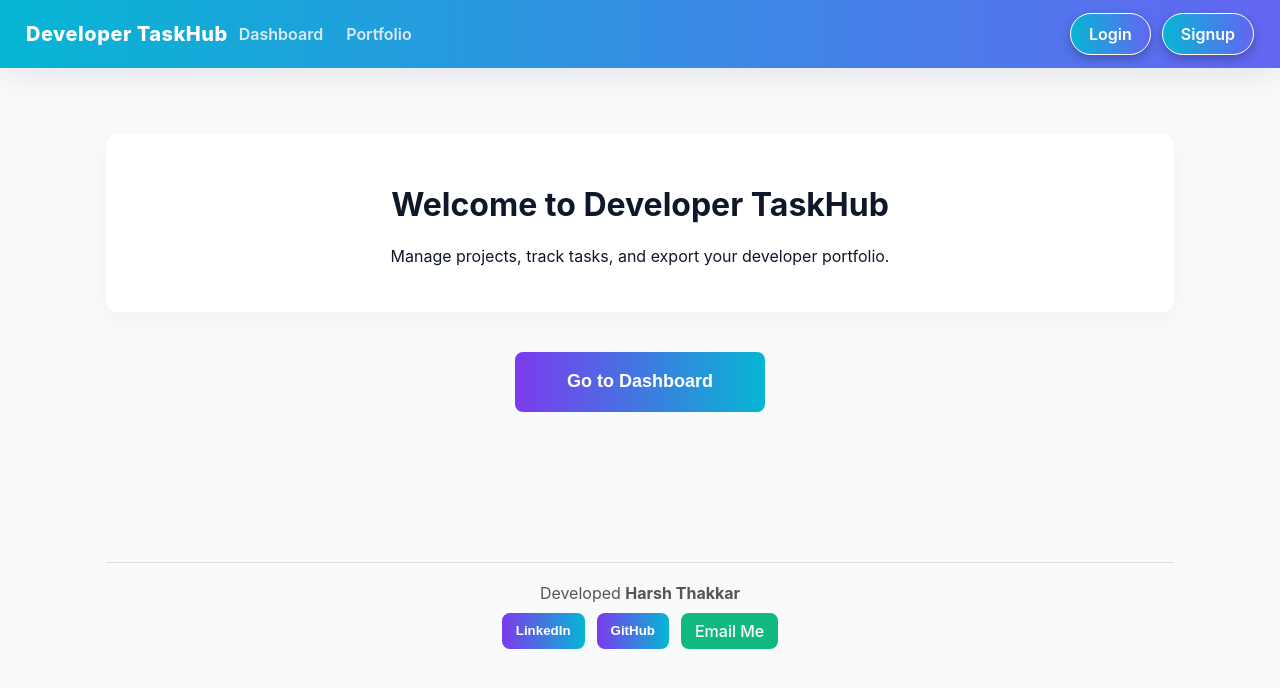
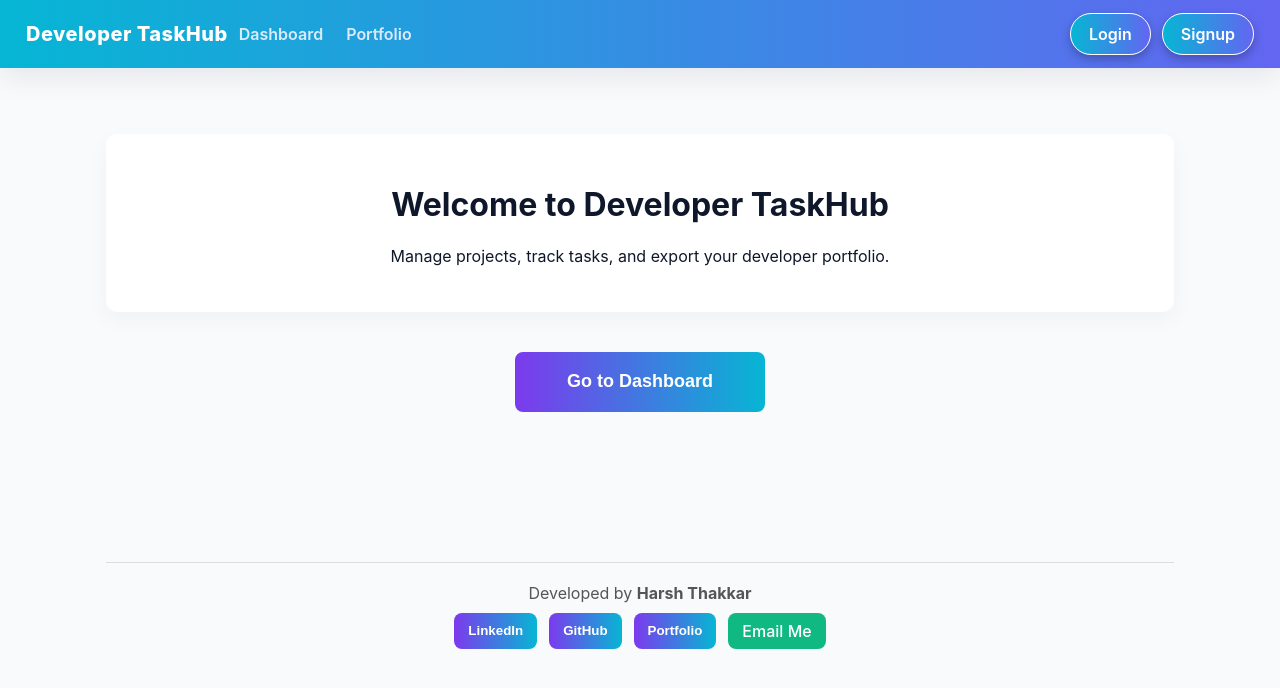
Before and after one commit to HarshThakkar15/Developer-TaskHub, a React (Create React App) app in the folder frontend/: page / in a window 1280 px wide. Shown: the top 688 px of the page. Built offline with nearby package versions, Linux system fonts and the light colour scheme; no server answers.

Commit message:
Update footer

```diff
--- a/frontend/src/pages/Home.js
+++ b/frontend/src/pages/Home.js
@@ -35,7 +35,7 @@ export default function Home() {
         }}
       >
         <div style={{ fontSize: '16px', marginBottom: '10px' }}>
-          Developed <strong>Harsh Thakkar</strong>
+          Developed by <strong>Harsh Thakkar</strong>
         </div>
 
         <div style={{ display: 'flex', justifyContent: 'center', gap: '12px', flexWrap: 'wrap' }}>
@@ -69,6 +69,21 @@ export default function Home() {
             GitHub
           </button>
 
+          <button
+            className="button"
+            style={{
+              backgroundColor: '#b95b42ff',
+              color: 'white',
+              border: 'none',
+              padding: '8px 14px',
+              borderRadius: '8px',
+              cursor: 'pointer',
+            }}
+            onClick={() => openLink('https://developer-taskhub.onrender.com/u/h-apuc')}
+          >
+            Portfolio
+          </button>
+
           <a
             href="mailto:thakkarharsh1508@gmail.com"
             style={{
--- a/frontend/src/pages/Profile.js
+++ b/frontend/src/pages/Profile.js
@@ -159,7 +159,7 @@ const openLink = (url) => window.open(url, '_blank');
         }}
       >
         <div style={{ fontSize: '16px', marginBottom: '10px' }}>
-          Developed <strong>Harsh Thakkar</strong>
+          Developed by <strong>Harsh Thakkar</strong>
         </div>
 
         <div style={{ display: 'flex', justifyContent: 'center', gap: '12px', flexWrap: 'wrap' }}>
@@ -193,6 +193,21 @@ const openLink = (url) => window.open(url, '_blank');
             GitHub
           </button>
 
+          <button
+            className="button"
+            style={{
+              backgroundColor: '#b95b42ff',
+              color: 'white',
+              border: 'none',
+              padding: '8px 14px',
+              borderRadius: '8px',
+              cursor: 'pointer',
+            }}
+            onClick={() => openLink('https://developer-taskhub.onrender.com/u/h-apuc')}
+          >
+            Portfolio
+          </button>
+
           <a
             href="mailto:thakkarharsh1508@gmail.com"
             style={{
--- a/frontend/src/pages/PublicPortfolio.js
+++ b/frontend/src/pages/PublicPortfolio.js
@@ -239,6 +239,31 @@ export default function PublicPortfolio() {
             </button>
           )}
         </div>
+        {/* FOOTER */}
+        <footer
+        style={{
+          textAlign: 'center',
+          marginTop: 60,
+          fontSize: '13px',
+          opacity: 0.8,
+        }}
+      >
+        <p>
+          Published by{' '}
+          <a
+            href="https://developer-taskhub.onrender.com"
+            target="_blank"
+            rel="noopener noreferrer"
+            style={{
+              color: 'inherit',
+              textDecoration: 'underline',
+              fontWeight: 500,
+            }}
+          >
+            Developer TaskHub
+          </a>
+        </p>
+      </footer>
       </div>
     </div>
   );
```
